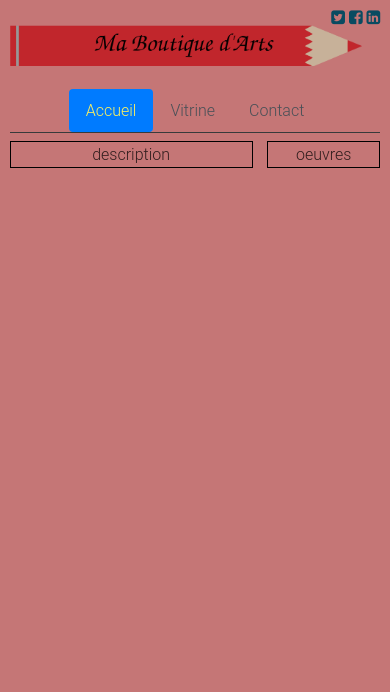
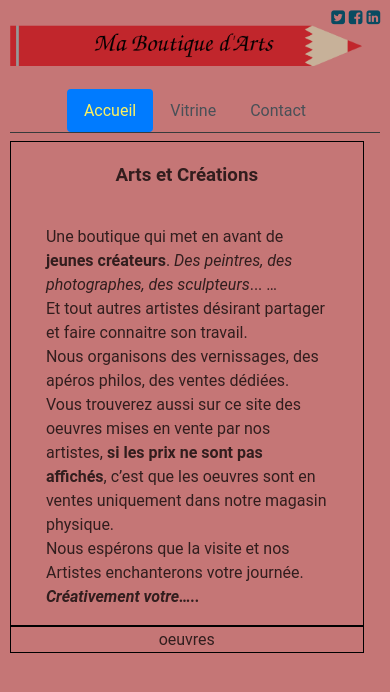
Before and after one commit to zenithude/learning-azsformation, a PHP site: page / in a window 390 px wide. Shown: the top 692 px of the page. Run offline with PHP 8.4, Linux system fonts and the light colour scheme.

```diff
--- a/MaBoutiqueDart/css/main.css
+++ b/MaBoutiqueDart/css/main.css
@@ -6,12 +6,21 @@
     width: 95%;
     justify-content: space-between;
 }
+
+
+
 .description {
     display: flex;
+    flex-direction: column;
     justify-content: center;
     align-items: center;
     width: 65%;
     border: 1px solid black;
+}
+
+.description p {
+    width: 80%;
+    line-height: 1.5rem;
 }
 
 .oeuvres {
@@ -21,3 +30,27 @@
     align-items: center;
     border: 1px solid black;
 }
+
+@media screen and (max-width: 1200px) {
+    .description {
+        width: 45%;
+    }
+
+    .oeuvres {
+        width: 45%;
+    }
+}
+
+@media screen and (max-width: 800px) {
+    .main {
+        flex-direction: column;
+    }
+
+    .description {
+        width: 95%;
+    }
+
+    .oeuvres {
+        width: 95%;
+    }
+}
--- a/MaBoutiqueDart/css/style.css
+++ b/MaBoutiqueDart/css/style.css
@@ -4,7 +4,6 @@ body {
 	margin-right: auto;
 	font-family: "Roboto", sans-serif;
 	font-size: 1rem;
-	font-weight: 300;
 	line-height: 1.5625;
 	color: rgba(0, 0, 0, 0.75);
 	text-align: left;
--- a/MaBoutiqueDart/index.html
+++ b/MaBoutiqueDart/index.html
@@ -42,7 +42,19 @@
 
     <div class="main">
         <div class="description">
-            description
+            <h3>Arts et Créations</h3>
+            <p>
+                Une boutique qui met en avant de <strong>jeunes créateurs</strong>. <em>Des peintres, des photographes, des sculpteurs</em>...
+                …<br>Et tout autres artistes désirant partager et faire connaitre son travail.
+                <br>
+                Nous organisons des vernissages, des apéros philos, des ventes dédiées.
+                <br>
+                Vous trouverez aussi sur ce site des oeuvres mises en vente par nos artistes, <strong>si les prix ne sont pas affichés</strong>, c’est que les oeuvres sont en ventes uniquement dans notre magasin physique.
+                <br>
+                Nous espérons que la visite et nos Artistes enchanterons votre journée.
+                <br>
+                <strong><em>Créativement votre…..</em></strong>
+            </p>
         </div>
         <div class="oeuvres">
             oeuvres
--- /dev/null
+++ b/SQL/insert-multiple-livre.sql
@@ -0,0 +1,6 @@
+INSERT INTO `livre` (`titre`, `auteur`, `nombre_page`, `style`)
+
+VALUES
+
+("De l'autre côté de la machine", 'Jean', '204', 'essai'),
+('Anonymous', 'Coleman', '513', 'essai');
--- /dev/null
+++ b/SQL/insert-utilisateur.sql
@@ -0,0 +1 @@
+INSERT INTO `utilisateur` (`nom`, `prenom`, `email`) VALUES ('Malet', 'David', 'azsformation@dsm-it.fr');
```
Also changed, not shown: SQL/create-table-livre.sql (added, +15 -0 lines), SQL/create-table-utilisateur.sql (added, +11 -0 lines), SQL/insert-multiple-utilisateur.sql (added, +11 -0 lines).
